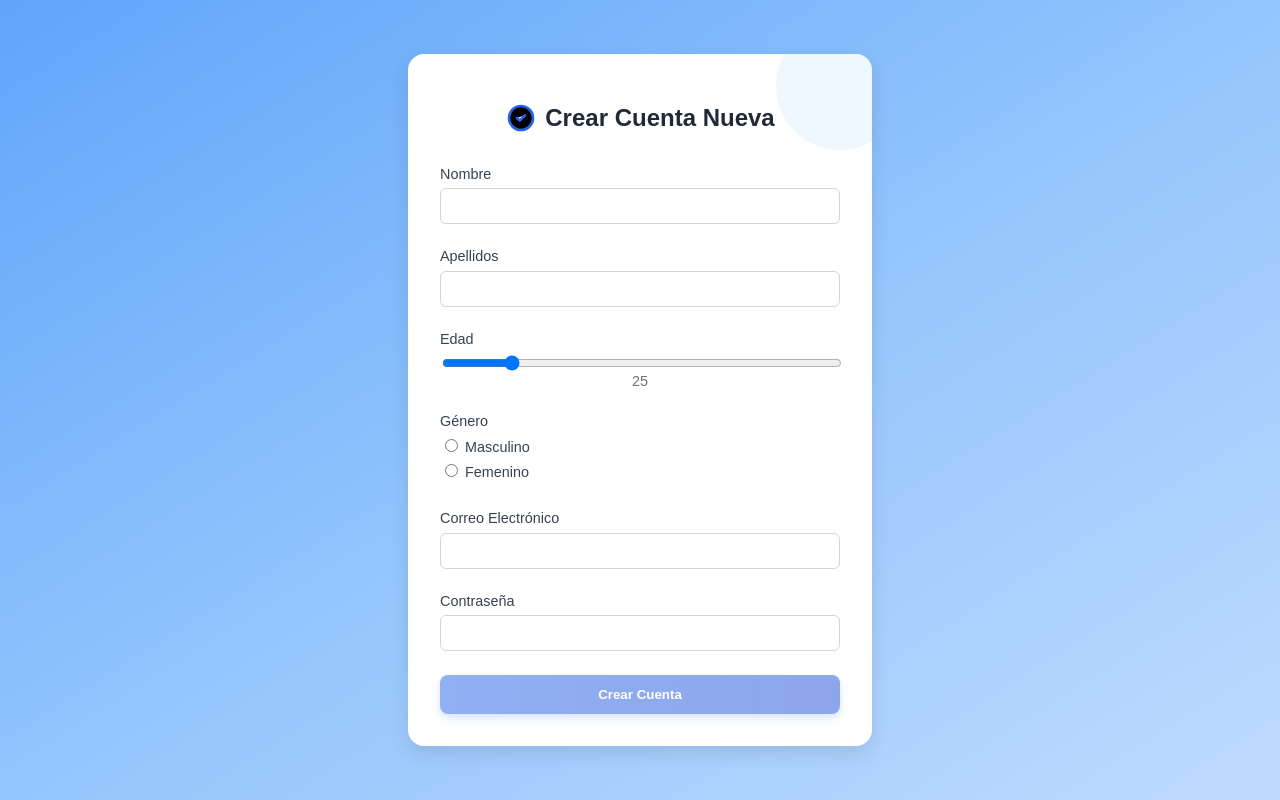
After one commit to Liztilin/ProgCitasM, a PHP site: the page made by Crear cuenta.html in a window 1280 px wide. The commit adds this page. Run offline with PHP 8.4, Linux system fonts and the light colour scheme.

Commit message:
Sanacita nvo

```diff
--- a/Agenda.html
+++ b/Agenda.html
@@ -3,7 +3,7 @@
 <head>
     <meta charset="UTF-8">
     <meta name="viewport" content="width=device-width, initial-scale=1.0">
-    <title>Medical Appointments Management</title>
+    <title>Agenda de citas </title>
     <link rel="stylesheet" href="Agenda.css">
 <body class="body-bg">
     <div class="container">
--- /dev/null
+++ b/Crear cuenta.css
@@ -0,0 +1,132 @@
+body {
+    margin: 0;
+    padding: 0;
+    font-family: sans-serif;
+    background: linear-gradient(to bottom right, #60a5fa, #93c5fd, #bfdbfe);
+    display: flex;
+    justify-content: center;
+    align-items: center;
+    min-height: 100vh;
+}
+
+.form-container {
+    width: 100%;
+    max-width: 400px;
+    background-color: white;
+    border-radius: 1rem;
+    box-shadow: 0 8px 20px rgba(0, 0, 0, 0.1);
+    padding: 2rem;
+    position: relative;
+    overflow: hidden;
+}
+
+.circle-decoration {
+    position: absolute;
+    top: -2rem;
+    right: -2rem;
+    width: 8rem;
+    height: 8rem;
+    background-color: #e0f2fe;
+    border-radius: 50%;
+    opacity: 0.5;
+    z-index: 0;
+}
+
+.form-content {
+    position: relative;
+    z-index: 1;
+}
+
+.form-title {
+    font-size: 1.5rem;
+    font-weight: bold;
+    text-align: center;
+    margin-bottom: 2rem;
+    color: #1f2937;
+    display: flex;
+    align-items: center;
+    justify-content: center;
+    gap: 0.5rem;
+}
+
+.icon {
+    width: 2rem;
+    height: 2rem;
+    stroke: #2563eb;
+}
+
+.form-group {
+    margin-bottom: 1.5rem;
+    display: flex;
+    flex-direction: column;
+}
+
+label {
+    font-size: 0.9rem;
+    margin-bottom: 0.4rem;
+    color: #374151;
+}
+
+input[type="text"],
+input[type="email"],
+input[type="password"] {
+    padding: 0.5rem;
+    border: 1px solid #d1d5db;
+    border-radius: 0.375rem;
+    font-size: 1rem;
+    outline: none;
+}
+
+input[type="text"]:focus,
+input[type="email"]:focus,
+input[type="password"]:focus {
+    border-color: #3b82f6;
+    box-shadow: 0 0 0 2px rgba(59, 130, 246, 0.3);
+}
+
+input[type="range"] {
+    width: 100%;
+}
+
+.edad-display {
+    text-align: center;
+    font-size: 0.9rem;
+    color: #6b7280;
+}
+
+button[type="submit"] {
+    width: 100%;
+    padding: 0.75rem;
+    background: linear-gradient(to right, #2563eb, #1d4ed8);
+    color: white;
+    font-weight: bold;
+    border: none;
+    border-radius: 0.5rem;
+    cursor: pointer;
+    transition: all 0.3s ease;
+    box-shadow: 0 4px 8px rgba(59, 130, 246, 0.4);
+}
+
+button[type="submit"]:hover {
+    background: linear-gradient(to right, #1d4ed8, #1e40af);
+    box-shadow: 0 6px 12px rgba(59, 130, 246, 0.5);
+}
+
+button:disabled {
+    opacity: 0.5;
+    cursor: not-allowed;
+}
+
+.error-message {
+    font-size: 0.8rem;
+    color: red;
+    display: none;
+}
+
+.error-message.visible {
+    display: block;
+}
+
+.input-error {
+    border-color: red;
+}
--- /dev/null
+++ b/Crear cuenta.html
@@ -0,0 +1,104 @@
+<!DOCTYPE html>
+<html lang="es">
+<head>
+    <meta charset="UTF-8">
+    <meta name="viewport" content="width=device-width, initial-scale=1.0">
+    <title>Registro de Usuario</title>
+    <link rel="stylesheet" href="Crear cuenta.css">
+</head>
+<body>
+    <div class="form-container">
+        <div class="circle-decoration"></div>
+        <div class="form-content">
+            <h1 class="form-title">
+                <svg xmlns="http://www.w3.org/2000/svg" class="icon" viewBox="0 0 24 24" stroke="currentColor">
+                    <path stroke-linecap="round" stroke-linejoin="round" stroke-width="2" d="M9 12l2 2 4-4m6 2a9 9 0 11-18 0 9 9 0 0118 0z" />
+                </svg>
+                Crear Cuenta Nueva
+            </h1>
+
+            <form id="registrationForm" novalidate>
+                <div class="form-group">
+                    <label for="nombre">Nombre</label>
+                    <input type="text" id="nombre" name="nombre" required pattern="[A-Za-zÀ-ÿ\s]+" minlength="2" oninput="validateField(this)">
+                    <p id="nombreError" class="error-message">El nombre debe tener al menos 2 caracteres y solo letras</p>
+                </div>
+
+                <div class="form-group">
+                    <label for="apellidos">Apellidos</label>
+                    <input type="text" id="apellidos" name="apellidos" required pattern="[A-Za-zÀ-ÿ\s]+" minlength="2" oninput="validateField(this)">
+                    <p id="apellidosError" class="error-message">Los apellidos deben tener al menos 2 caracteres y solo letras</p>
+                </div>
+
+                <div class="form-group">
+                    <label for="edad">Edad</label>
+                    <input type="range" id="edad" name="edad" min="1" max="150" value="25" oninput="document.getElementById('edadValue').textContent = this.value">
+                    <span id="edadValue" class="edad-display">25</span>
+                </div>
+
+                <div class="form-group">
+                    <label>Género</label>
+                    <label><input type="radio" name="genero" value="masculino" required> Masculino</label>
+                    <label><input type="radio" name="genero" value="femenino" required> Femenino</label>
+                </div>
+
+                <div class="form-group">
+                    <label for="email">Correo Electrónico</label>
+                    <input type="email" id="email" name="email" required oninput="validateField(this)">
+                    <p id="emailError" class="error-message">Ingrese un correo electrónico válido</p>
+                </div>
+
+                <div class="form-group">
+                    <label for="password">Contraseña</label>
+                    <input type="password" id="password" name="password" required minlength="8" oninput="validateField(this)">
+                    <p id="passwordError" class="error-message">La contraseña debe tener al menos 8 caracteres</p>
+                </div>
+
+                <button type="submit" id="submitBtn" disabled>Crear Cuenta</button>
+            </form>
+        </div>
+    </div>
+
+    <script>
+        function validateField(input) {
+            const errorElement = document.getElementById(`${input.id}Error`);
+            const submitButton = document.getElementById('submitBtn');
+            let isValid = true;
+
+            if (input.type === 'email') {
+                isValid = /^[^\\s@]+@[^\\s@]+\\.[^\\s@]+$/.test(input.value);
+            } else if (input.type === 'password') {
+                isValid = input.value.length >= 8;
+            } else if (input.type === 'text') {
+                isValid = input.value.length >= 2 && /^[A-Za-zÀ-ÿ\\s]+$/.test(input.value);
+            }
+
+            if (!isValid) {
+                input.classList.add('input-error');
+                errorElement?.classList.add('visible');
+            } else {
+                input.classList.remove('input-error');
+                errorElement?.classList.remove('visible');
+            }
+
+            const form = document.getElementById('registrationForm');
+            const allInputs = form.querySelectorAll('input:not([type="range"])');
+            const allValid = Array.from(allInputs).every(input => {
+                if (input.type === 'radio') {
+                    return document.querySelector('input[name="genero"]:checked');
+                }
+                return input.checkValidity() && input.value.length > 0;
+            });
+
+            submitButton.disabled = !allValid;
+        }
+
+        document.getElementById('registrationForm').addEventListener('submit', function(e) {
+            e.preventDefault();
+            if (this.checkValidity()) {
+                alert('Formulario enviado correctamente');
+            }
+        });
+    </script>
+</body>
+</html>
--- a/inicio.css
+++ b/inicio.css
@@ -41,6 +41,8 @@ body {
     z-index: 40;
     padding-top: 1rem;
     transform: translateX(0);
+    margin-top: 20px;
+
 }
 
 .side-nav a {
@@ -135,3 +137,4 @@ body {
     font-size: 0.875rem;
     color: #666;
 }
+.user
--- a/inicio.html
+++ b/inicio.html
@@ -5,16 +5,16 @@
     <meta name="viewport" content="width=device-width, initial-scale=1.0">
     <title>Sanacita - Citas Médicas</title>
     <link rel="stylesheet" href="inicio.css">
+    <link rel="stylesheet" href="https://cdn.jsdelivr.net/npm/bootstrap-icons@1.13.1/font/bootstrap-icons.min.css">
 </head>
 <body class="body-bg">
-
     <!-- Header -->
     <header class="header">
         <button id="menuBtn" class="menu-btn">
             ☰
         </button>
         <div class="user-icon">
-            👤
+            <i class="bi bi-person-circle"></i>
         </div>
     </header>
 
```
Also changed, not shown: Bienvenidos.css (added, +95 -0 lines), Bienvenidos.html (added, +29 -0 lines), Historial.css (added, +110 -0 lines), Historial.html (added, +98 -0 lines).
